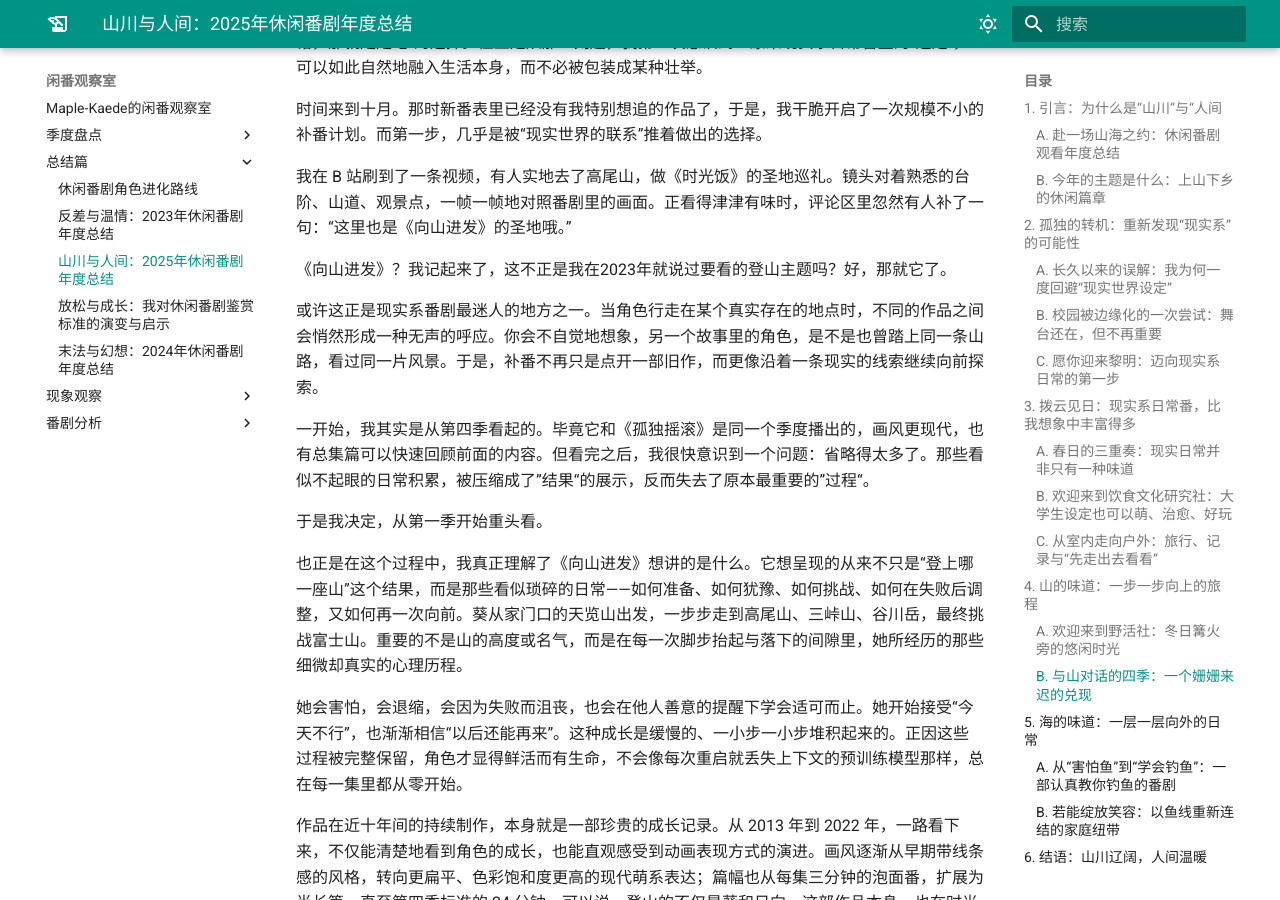
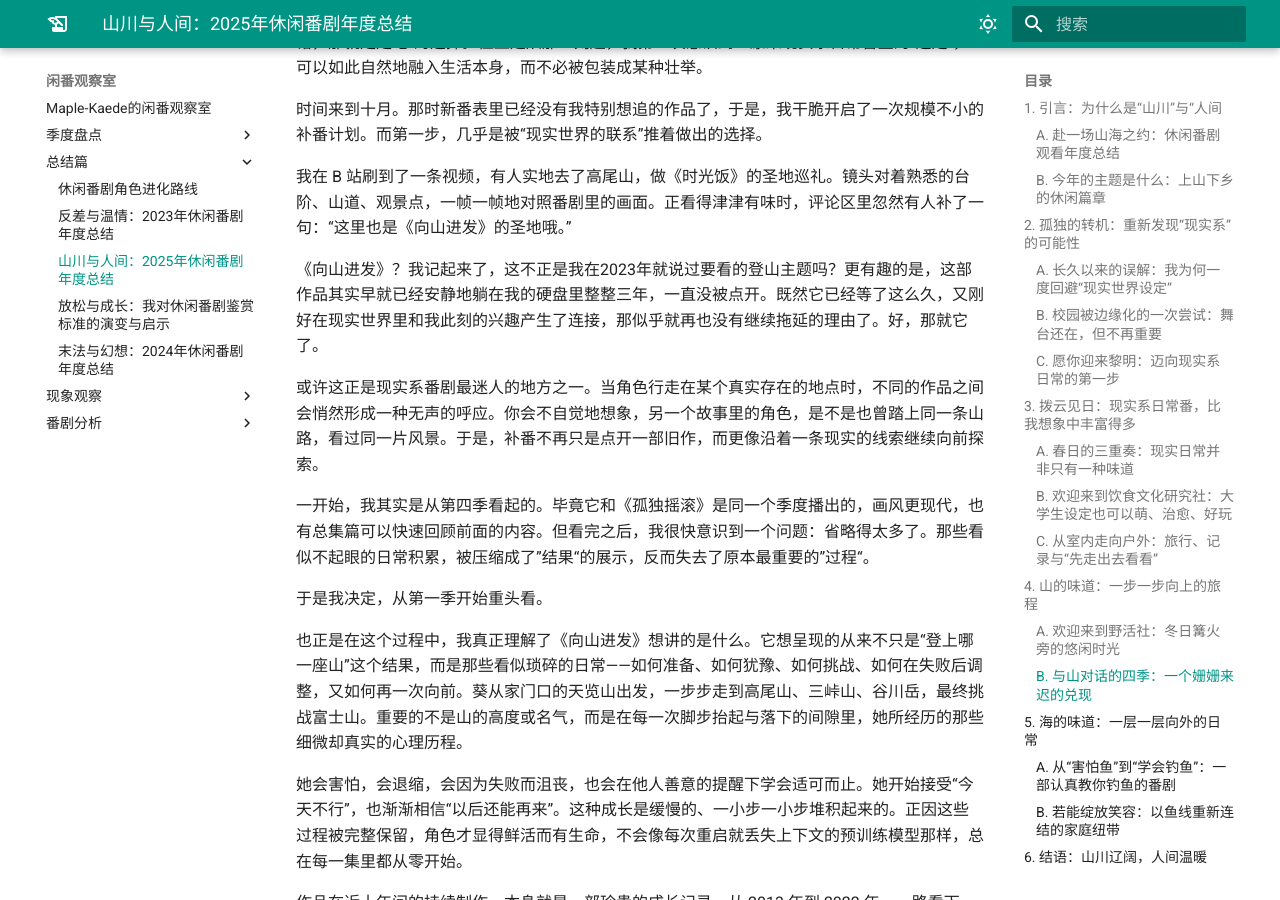
Before and after one commit to haveyouwantto/animedocs, an MkDocs documentation site: the page built from docs/总结篇/山川与人间：2025年休闲番剧年度总结.md, in a window 1280 px wide and 900 px high, scrolled down 8209 px. Built offline with MkDocs 1.6.1 and Material for MkDocs 9.7.7, drawn with Linux system fonts in a browser that asks for light colours; plug-ins that fetch from the network failed and are left out.

Commit message:
add details on yama no susume

```diff
--- a/docs/总结篇/山川与人间：2025年休闲番剧年度总结.md
+++ b/docs/总结篇/山川与人间：2025年休闲番剧年度总结.md
@@ -188,7 +188,7 @@ OP 和 ED 的编排同样在呼应这一结构。OP《SHINY DAYS》充满了出
 
 我在 B 站刷到了一条视频，有人实地去了高尾山，做《时光饭》的圣地巡礼。镜头对着熟悉的台阶、山道、观景点，一帧一帧地对照番剧里的画面。正看得津津有味时，评论区里忽然有人补了一句：“这里也是《向山进发》的圣地哦。”
 
-《向山进发》？我记起来了，这不正是我在2023年就说过要看的登山主题吗？好，那就它了。
+《向山进发》？我记起来了，这不正是我在2023年就说过要看的登山主题吗？更有趣的是，这部作品其实早就已经安静地躺在我的硬盘里整整三年，一直没被点开。既然它已经等了这么久，又刚好在现实世界里和我此刻的兴趣产生了连接，那似乎就再也没有继续拖延的理由了。好，那就它了。
 
 或许这正是现实系番剧最迷人的地方之一。当角色行走在某个真实存在的地点时，不同的作品之间会悄然形成一种无声的呼应。你会不自觉地想象，另一个故事里的角色，是不是也曾踏上同一条山路，看过同一片风景。于是，补番不再只是点开一部旧作，而更像沿着一条现实的线索继续向前探索。
 
```
